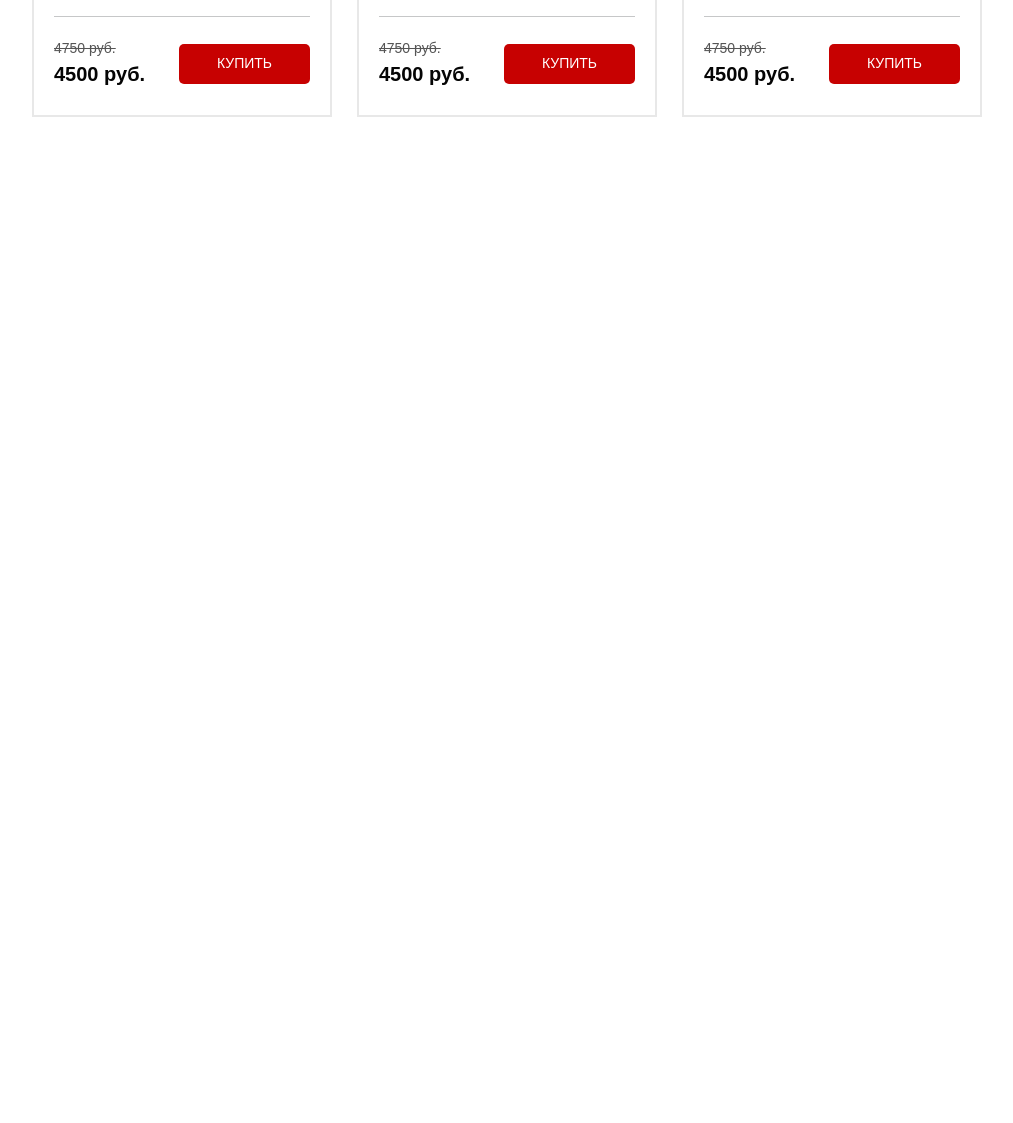
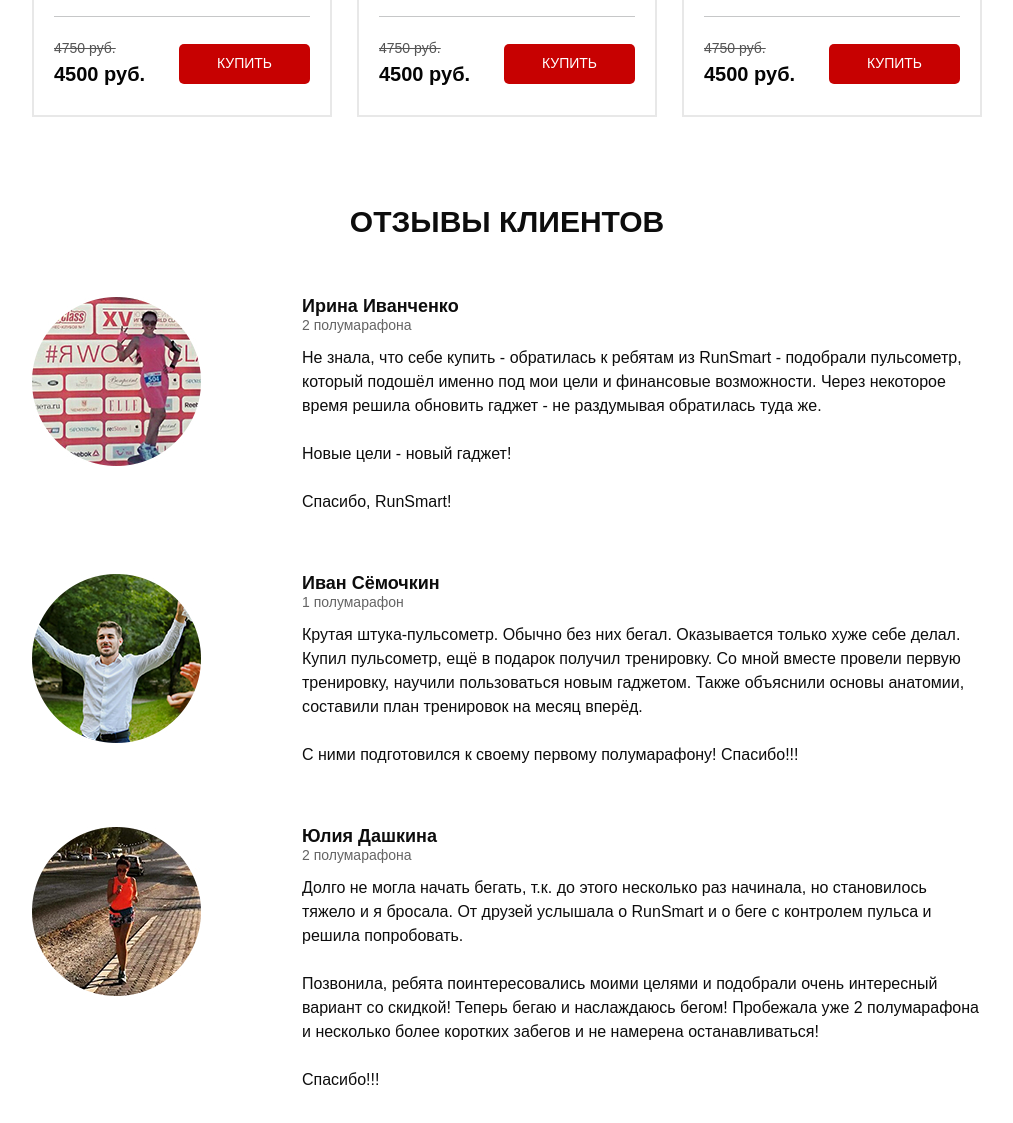
Before and after one commit to evgeniyDembovskiy/Pulse, a website: page src/index.html in a window 1280 px wide. Shown: the part 3630-4753 px from the top of the page, without its empty margins (133-1146 px from the left). Before the commit the page ends 3867 px from the top, so only its background shows below. Drawn offline with nearby package versions, Linux system fonts and the light colour scheme; a web font is replaced by a local one.

Commit message:
reviews done

```diff
--- a/src/index.html
+++ b/src/index.html
@@ -378,6 +378,42 @@
         </div>
     </section>
 
+    <section class="reviews">
+        <div class="container">
+            <div class="title">Отзывы клиентов</div>
+            <div class="reviews-item__wrapper">
+                <div class="reviews-item">
+                    <img src="img/photos/photo_1.jpg" alt="photo" class="reviews-item__img"></img>
+                    <div class="reviews-item__descr">
+                        <div class="reviews-item__title">Ирина Иванченко </div>
+                        <div class="reviews-item__subtitle">2 полумарафона</div>
+                        <div class="reviews-item__text">Не знала, что себе купить - обратилась к ребятам из RunSmart - подобрали пульсометр, который подошёл именно под мои цели и финансовые возможности. Через некоторое время решила обновить гаджет - не раздумывая обратилась туда же. <br><br>Новые цели - новый гаджет!<br><br>Спасибо, RunSmart!</div>
+                    </div>
+
+                </div>
+
+                <div class="reviews-item">
+                    <img src="img/photos/photo_2.jpg" alt="photo" class="reviews-item__img"></img>
+                    <div class="reviews-item__descr">
+                        <div class="reviews-item__title">Иван Сёмочкин</div>
+                        <div class="reviews-item__subtitle">1 полумарафон</div>
+                        <div class="reviews-item__text">Крутая штука-пульсометр. Обычно без них бегал. Оказывается только хуже себе делал. <br> Купил пульсометр, ещё в подарок получил тренировку. Со мной вместе провели первую тренировку, научили пользоваться новым гаджетом. Также объяснили основы анатомии, составили план тренировок на месяц вперёд. <br><br> С ними подготовился к своему первому полумарафону! Спасибо!!!</div>
+                    </div>
+
+                </div>
+
+                <div class="reviews-item">
+                    <img src="img/photos/photo_3.jpg" alt="photo" class="reviews-item__img"></img>
+                    <div class="reviews-item__descr">
+                        <div class="reviews-item__title">Юлия Дашкина</div>
+                        <div class="reviews-item__subtitle">2 полумарафона</div>
+                        <div class="reviews-item__text">Долго не могла начать бегать, т.к. до этого несколько раз начинала, но становилось тяжело и я бросала. От друзей услышала о RunSmart и о беге с контролем пульса и решила попробовать. <br><br> Позвонила, ребята поинтересовались моими целями и подобрали очень интересный вариант со скидкой! Теперь бегаю и наслаждаюсь бегом! Пробежала уже 2 полумарафона и несколько более коротких забегов и не намерена останавливаться! <br><br> Спасибо!!!</div>
+                    </div>
+                </div>
+            </div>
+        </div>
+    </section>
+
     <script type="text/javascript" src="https://code.jquery.com/jquery-1.11.0.min.js"></script>
     <script type="text/javascript" src="https://code.jquery.com/jquery-migrate-1.2.1.min.js"></script>
     <script type="text/javascript" src="js/slick.min.js"></script>
--- a/src/sass/blocks/_catalog.scss
+++ b/src/sass/blocks/_catalog.scss
@@ -1,5 +1,5 @@
 .catalog {
-    padding-bottom: 100px;
+    padding-bottom: 70px;
 
     &__tabs {
         margin-top: 70px;
--- /dev/null
+++ b/src/sass/blocks/_reviews.scss
@@ -0,0 +1,35 @@
+.reviews {
+    min-height: 920px;
+
+    &-item {
+        display: flex;
+        justify-content: space-between;
+        padding-top: 60px;
+
+        &__img {
+            width: 169px;
+            height: 169px;
+        }
+        &__descr {
+            width: 680px;
+        }
+        &__title {
+            font-weight: 700;
+            font-size: 18px;
+            line-height: 18px;
+            color: #0D0D0D;
+        }
+        &__subtitle {
+            font-weight: 500;
+            font-size: 14px;
+            color: #646464;
+
+            margin-bottom: 10px;
+        }
+        &__text {
+            font-weight: 300;
+            font-size: 16px;
+            color: #0D0D0D;
+        }
+    }
+}
--- a/src/sass/style.scss
+++ b/src/sass/style.scss
@@ -19,3 +19,4 @@
 @import "blocks/forms";
 @import "blocks/carousel";
 @import "blocks/catalog";
+@import "blocks/reviews";
```
Also changed, not shown: src/css/style.min.css.
